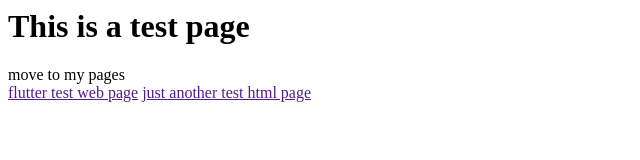
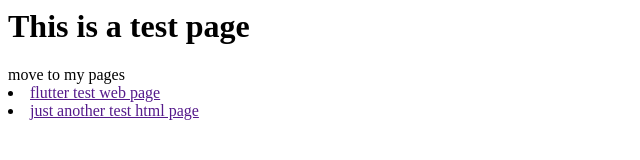
Before and after one commit to jjy051/jjy051.github.io, a plain HTML site: page index.html in a window 1280 px wide. Shown: the whole page, without its empty margins (0-640 px from the left). Drawn offline with Linux system fonts and the light colour scheme.

Commit message:
minor fix

```diff
--- a/index.html
+++ b/index.html
@@ -7,7 +7,11 @@
 <body>
   move to my pages
   <br>
-  <a href "jjy051.github.io/web">flutter test web page</a>
-  <a href "jjy051.github.io/another">just another test html page</a>
+  <li>
+    <a href "https://jjy051.github.io/web">flutter test web page</a>
+  </li>
+  <li>
+    <a href "https://jjy051.github.io/another">just another test html page</a>
+  </li>
 </body>
 </html>
```
